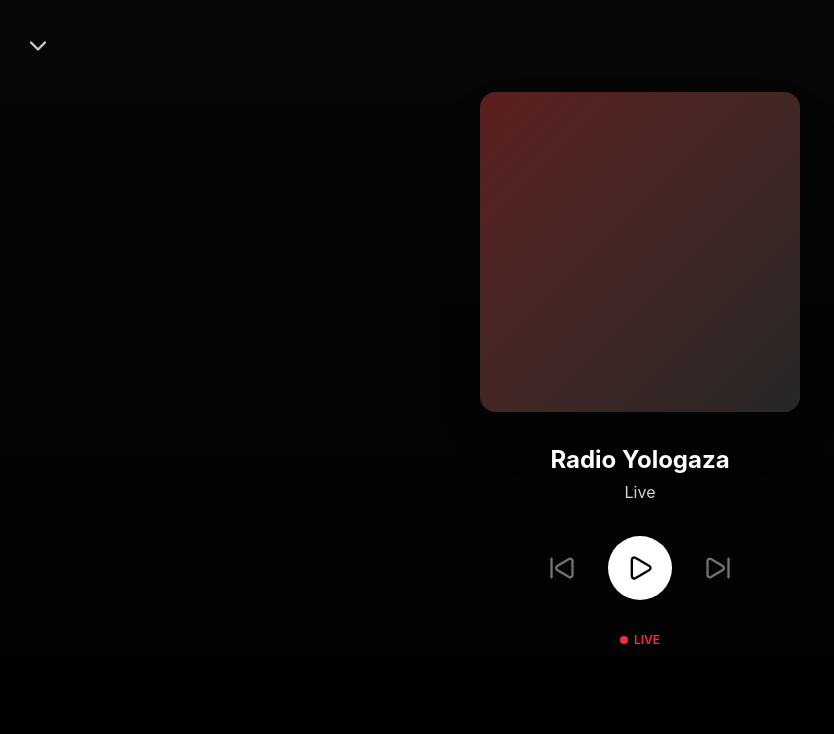
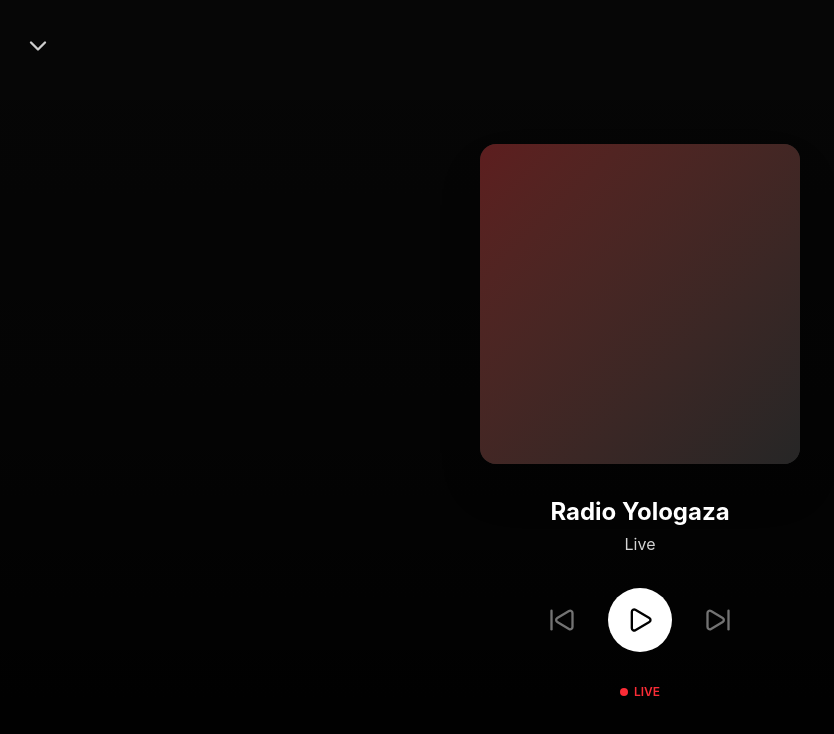
Before and after one commit to dekpo/ReactRadioFront, a React (Vite) app: page / in a window 1280 px wide. Both pictures are taken after a click on the button "Open now playing". Shown: the top 734 px of the page, without its empty margins (0-834 px from the left). Built offline with nearby package versions, Linux system fonts and the light colour scheme; no server answers.

Commit message:
fix: anchor connection banner to bottom of fullscreen player to prevent clipping

```diff
--- a/src/features/player/NowPlayingOverlay.tsx
+++ b/src/features/player/NowPlayingOverlay.tsx
@@ -48,7 +48,7 @@ export function NowPlayingOverlay() {
             </button>
           </div>
 
-          <div className="relative flex flex-1 flex-col items-center justify-center gap-8 px-8 pb-24">
+          <div className="relative flex flex-1 flex-col items-center justify-center gap-8 overflow-y-auto px-8 py-4">
             <div className="flex h-64 w-64 items-center justify-center overflow-hidden rounded-2xl bg-neutral-800 shadow-2xl sm:h-80 sm:w-80">
               {artwork ? (
                 <img src={artwork} alt="" className="h-full w-full object-cover" />
@@ -99,8 +99,14 @@ export function NowPlayingOverlay() {
             <span className="flex items-center gap-1.5 text-xs font-semibold text-red-500">
               <span className="h-2 w-2 rounded-full bg-red-500" /> LIVE
             </span>
+          </div>
 
-            <div className="w-full max-w-sm overflow-hidden rounded-lg">
+          {/* Anchored to the bottom of the screen (outside the centered
+              content above) so it's never clipped when the centered stack
+              is taller than the viewport — see the mobile "Pas de connexion"
+              truncation bug reported by the user. */}
+          <div className="relative w-full shrink-0 px-4 pb-6">
+            <div className="mx-auto w-full max-w-sm overflow-hidden rounded-lg">
               <ConnectionBanner />
             </div>
           </div>
```
